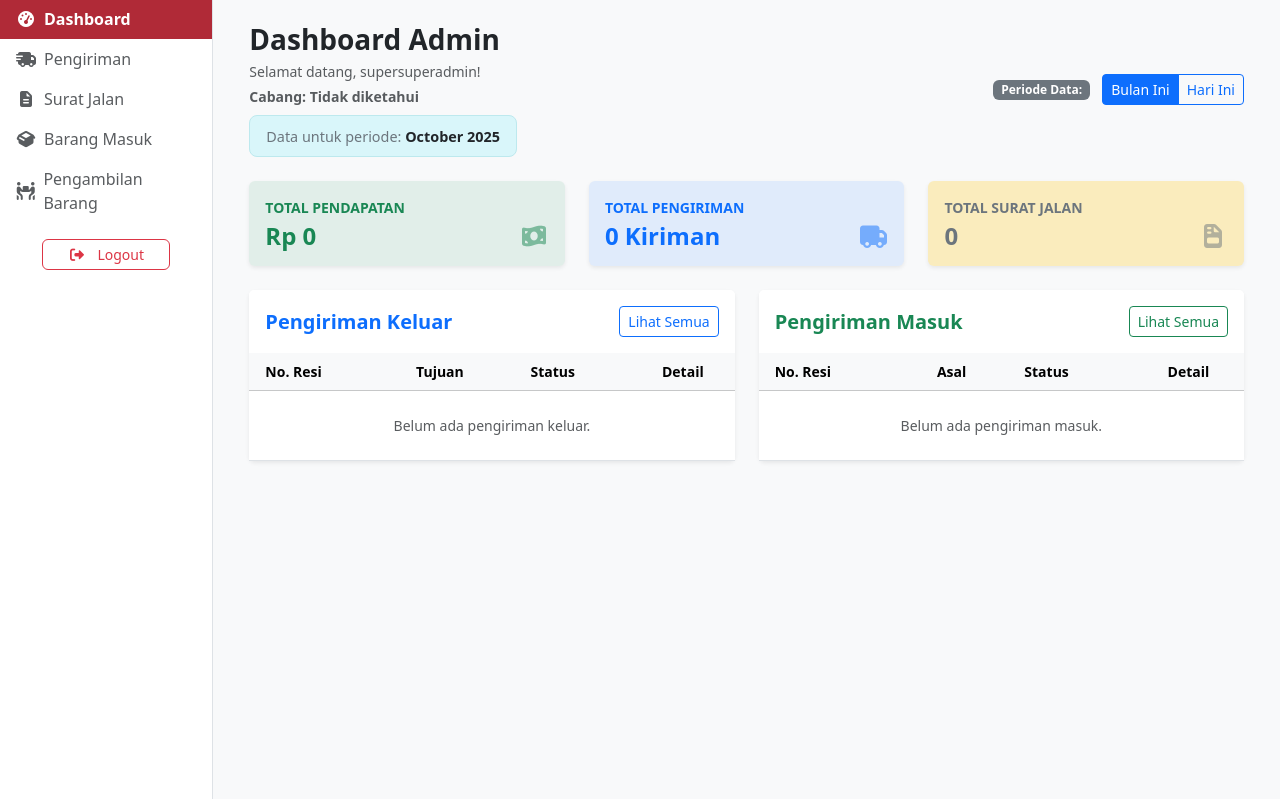
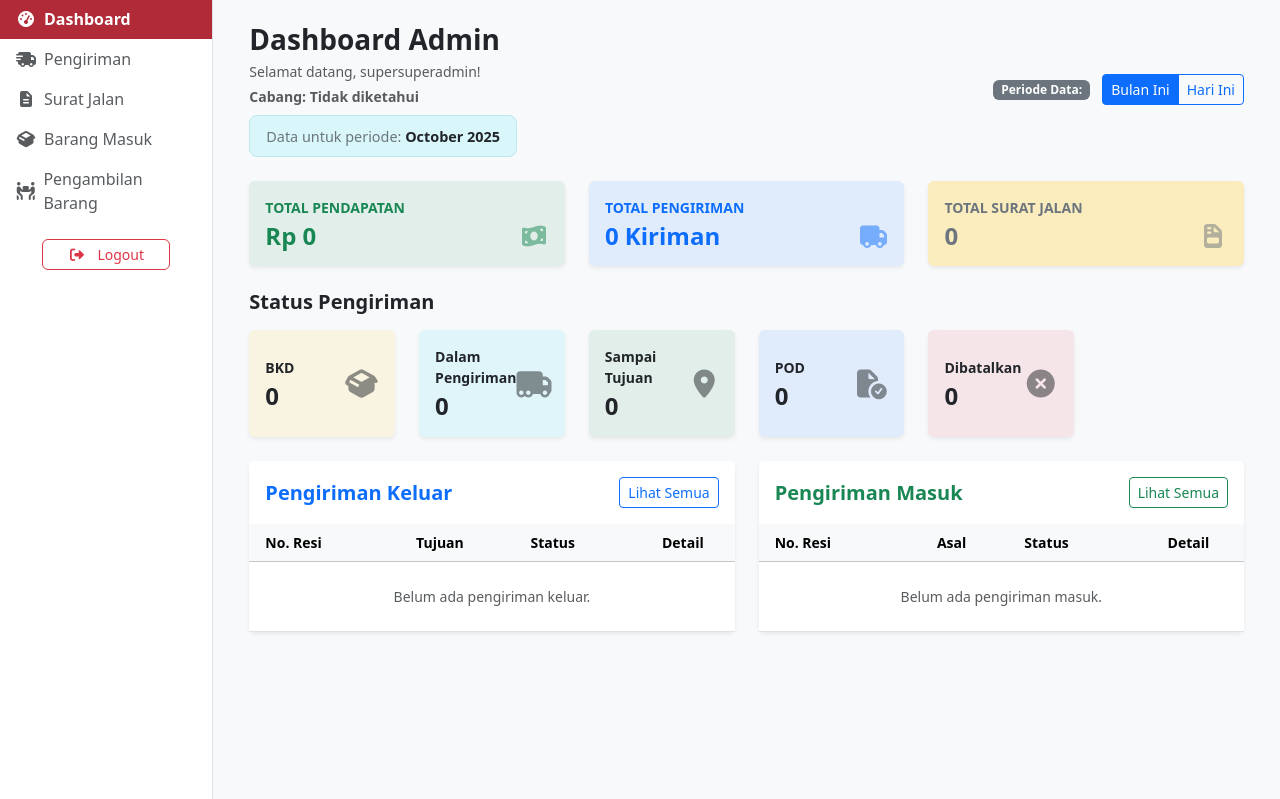
Before and after one commit to ORU25/CendanaKargo, a PHP site: page /CendanaKargo/dashboard/admin/index.php in a window 1280 px wide. Shown: the part 57-856 px from the top of the page. Run offline with PHP 8.4, Linux system fonts and the light colour scheme; a user stored in the database is signed in; data comes from the database, SQL or seed files in the repository; data that the repository does not hold is empty.

```diff
--- a/dashboard/admin/index.php
+++ b/dashboard/admin/index.php
@@ -62,6 +62,33 @@ $total_pendapatan = $conn->query("
 function format_rupiah($angka) {
     return 'Rp ' . number_format($angka, 0, ',', '.');
 }
+
+// === Hitung jumlah pengiriman berdasarkan status (per cabang admin) ===
+$status_counts = [
+    'bkd' => 0,
+    'dalam pengiriman' => 0,
+    'sampai tujuan' => 0,
+    'pod' => 0,
+    'dibatalkan' => 0
+];
+
+$stmt = $conn->prepare("
+    SELECT status, COUNT(*) AS jumlah
+    FROM pengiriman
+    WHERE id_cabang_pengirim = ?
+    GROUP BY status
+");
+$stmt->bind_param('i', $id_cabang_admin);
+$stmt->execute();
+$result_status = $stmt->get_result();
+while ($row = $result_status->fetch_assoc()) {
+    $key = strtolower($row['status']);
+    if (isset($status_counts[$key])) {
+        $status_counts[$key] = $row['jumlah'];
+    }
+}
+$stmt->close();
+
 
 // === Ambil pengiriman keluar (8 terakhir) ===
 $stmt = $conn->prepare("
@@ -169,6 +196,76 @@ include '../../components/sidebar_offcanvas.php';
           </div>
         </div>
 
+        <!-- Kartu Status Pengiriman -->
+        <h5 class="fw-bold mb-3 mt-4">Status Pengiriman</h5>
+        <div class="row g-4 mb-4">
+
+        <!-- BKD -->
+        <div class="col-xl-2 col-md-4 col-sm-6">
+            <div class="card border-0 shadow-sm h-100 bg-warning bg-opacity-10">
+            <div class="card-body d-flex justify-content-between align-items-center">
+                <div>
+                <p class="text-dark mb-1 small fw-bold">BKD</p>
+                <h4 class="fw-bold text-dark mb-0"><?= $status_counts['bkd']; ?></h4>
+                </div>
+                <i class="fa-solid fa-box-open text-dark opacity-50 fs-3"></i>
+            </div>
+            </div>
+        </div>
+
+        <!-- Dalam Pengiriman -->
+        <div class="col-xl-2 col-md-4 col-sm-6">
+            <div class="card border-0 shadow-sm h-100 bg-info bg-opacity-10">
+            <div class="card-body d-flex justify-content-between align-items-center">
+                <div>
+                <p class="text-dark mb-1 small fw-bold">Dalam Pengiriman</p>
+                <h4 class="fw-bold text-dark mb-0"><?= $status_counts['dalam pengiriman']; ?></h4>
+                </div>
+                <i class="fa-solid fa-truck-moving text-dark opacity-50 fs-3"></i>
+            </div>
+            </div>
+        </div>
+
+        <!-- Sampai Tujuan -->
+        <div class="col-xl-2 col-md-4 col-sm-6">
+            <div class="card border-0 shadow-sm h-100 bg-success bg-opacity-10">
+            <div class="card-body d-flex justify-content-between align-items-center">
+                <div>
+                <p class="text-dark mb-1 small fw-bold">Sampai Tujuan</p>
+                <h4 class="fw-bold text-dark mb-0"><?= $status_counts['sampai tujuan']; ?></h4>
+                </div>
+                <i class="fa-solid fa-location-dot text-dark opacity-50 fs-3"></i>
+            </div>
+            </div>
+        </div>
+
+        <!-- POD -->
+        <div class="col-xl-2 col-md-4 col-sm-6">
+            <div class="card border-0 shadow-sm h-100 bg-primary bg-opacity-10">
+            <div class="card-body d-flex justify-content-between align-items-center">
+                <div>
+                <p class="text-dark mb-1 small fw-bold">POD</p>
+                <h4 class="fw-bold text-dark mb-0"><?= $status_counts['pod']; ?></h4>
+                </div>
+                <i class="fa-solid fa-file-circle-check text-dark opacity-50 fs-3"></i>
+            </div>
+            </div>
+        </div>
+
+        <!-- Dibatalkan -->
+        <div class="col-xl-2 col-md-4 col-sm-6">
+            <div class="card border-0 shadow-sm h-100 bg-danger bg-opacity-10">
+            <div class="card-body d-flex justify-content-between align-items-center">
+                <div>
+                <p class="text-dark mb-1 small fw-bold">Dibatalkan</p>
+                <h4 class="fw-bold text-dark mb-0"><?= $status_counts['dibatalkan']; ?></h4>
+                </div>
+                <i class="fa-solid fa-circle-xmark text-dark opacity-50 fs-3"></i>
+            </div>
+            </div>
+        </div>
+
+        </div>
         <!-- Dua Card Tabel -->
         <div class="row g-4 mb-5">
 
@@ -231,7 +328,8 @@ include '../../components/sidebar_offcanvas.php';
         <div class="card border-0 shadow-sm h-100">
             <div class="card-header bg-white border-0 py-3 d-flex justify-content-between align-items-center">
             <h5 class="fw-bold text-success mb-0">Pengiriman Masuk</h5>
-                <a href="pengiriman/?tipe=masuk" class="btn btn-sm btn-outline-success">Lihat Semua</a>
+            <!-- Ubah tautan ke folder barang_masuk -->
+            <a href="barang_masuk/index.php" class="btn btn-sm btn-outline-success">Lihat Semua</a>
             </div>
             <div class="card-body p-0">
             <div class="table-responsive">
```
Lines whose indentation alone changed are shown as unchanged.
